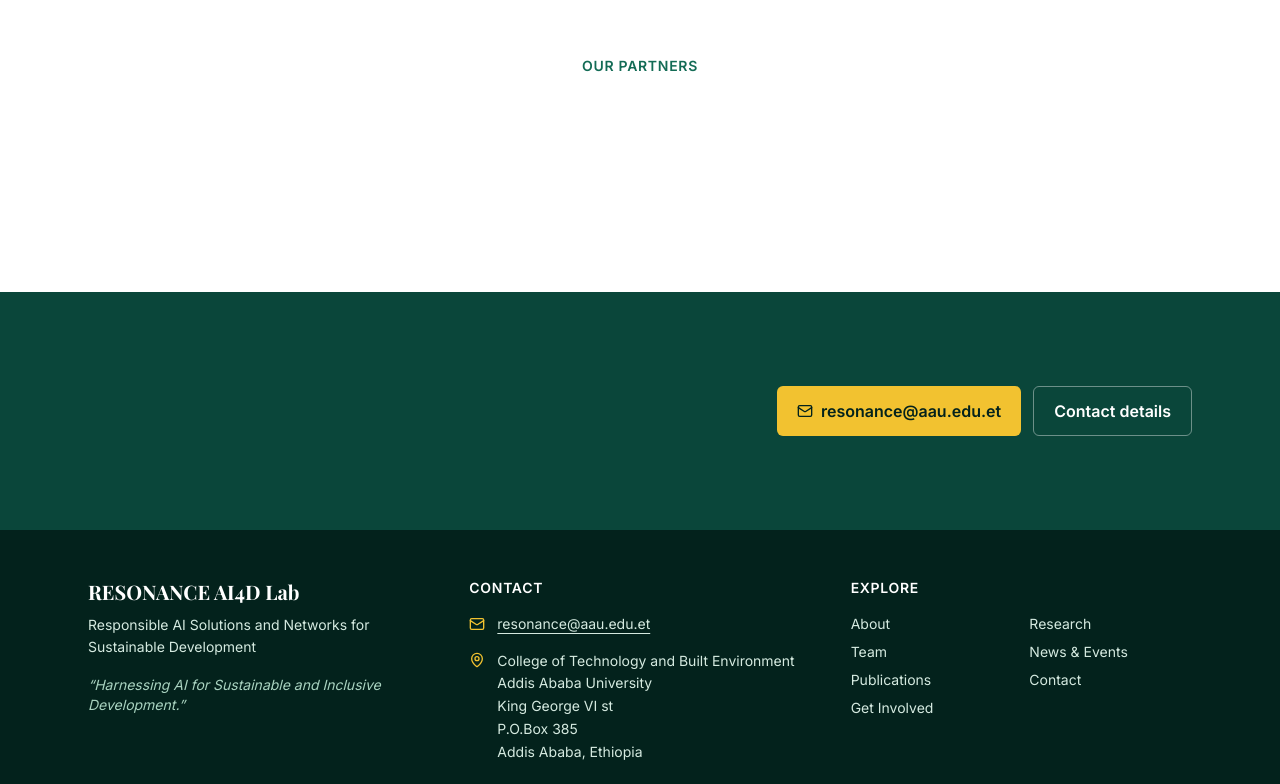
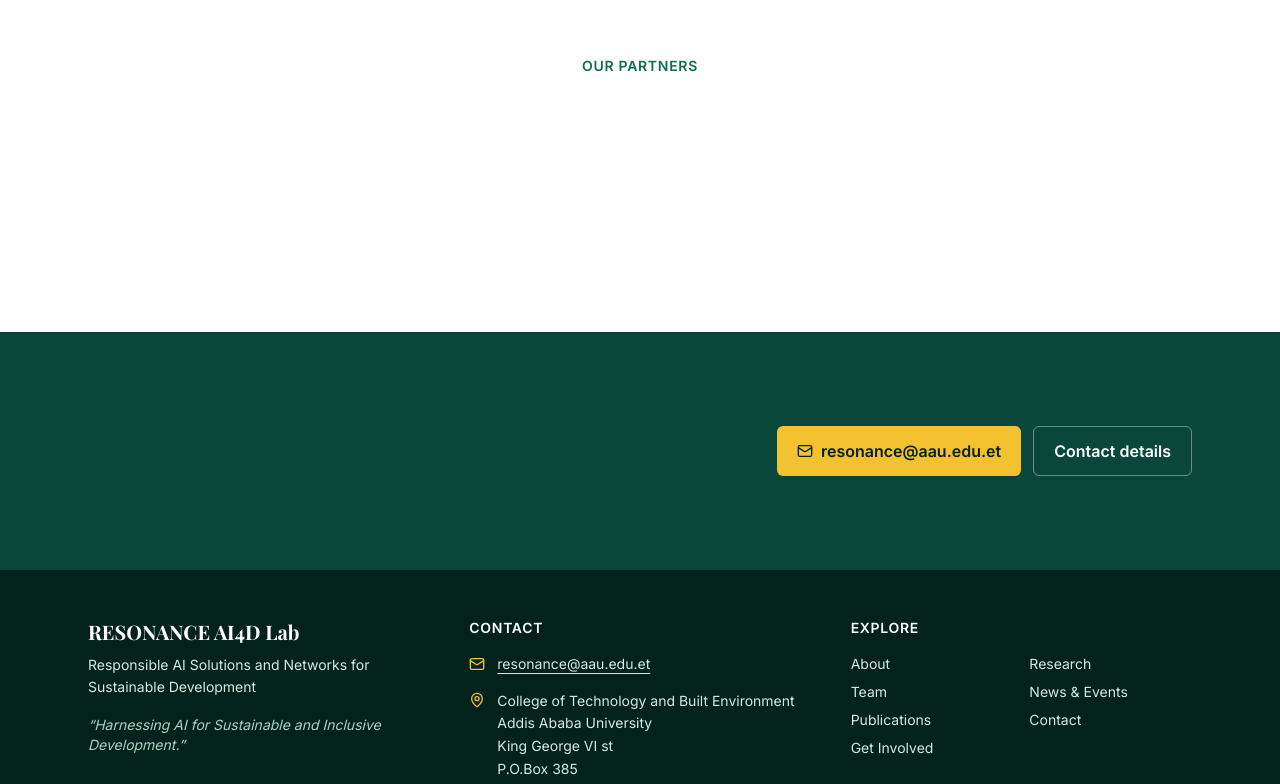
Before and after one commit to yakobd/RESONANCE-AI4D-Lab, a Next.js app: page / in a window 1280 px wide. Shown: the part 2963-3747 px from the top of the page. Built offline with nearby package versions, Linux system fonts and the light colour scheme; a web font is replaced by a local one.

Commit message:
style: add more breathing room below the partners section

```diff
--- a/src/components/home/PartnersSection.tsx
+++ b/src/components/home/PartnersSection.tsx
@@ -4,7 +4,7 @@
 export function PartnersSection() {
   return (
     <section aria-labelledby="partners-title">
-      <div className="mx-auto max-w-6xl px-4 py-14 sm:px-6">
+      <div className="mx-auto max-w-6xl px-4 pt-14 pb-20 sm:px-6 lg:pb-24">
         <h2
           id="partners-title"
           className="text-center text-sm font-semibold tracking-wider text-accent uppercase"
```
